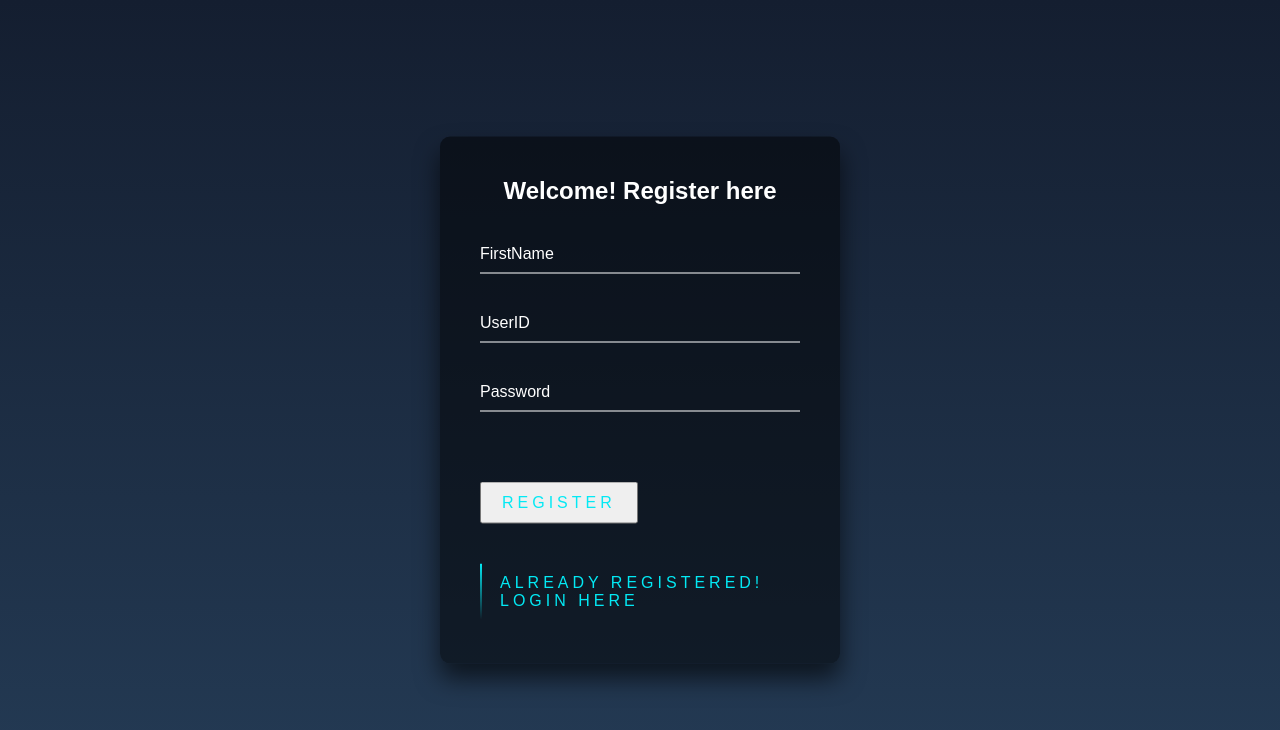
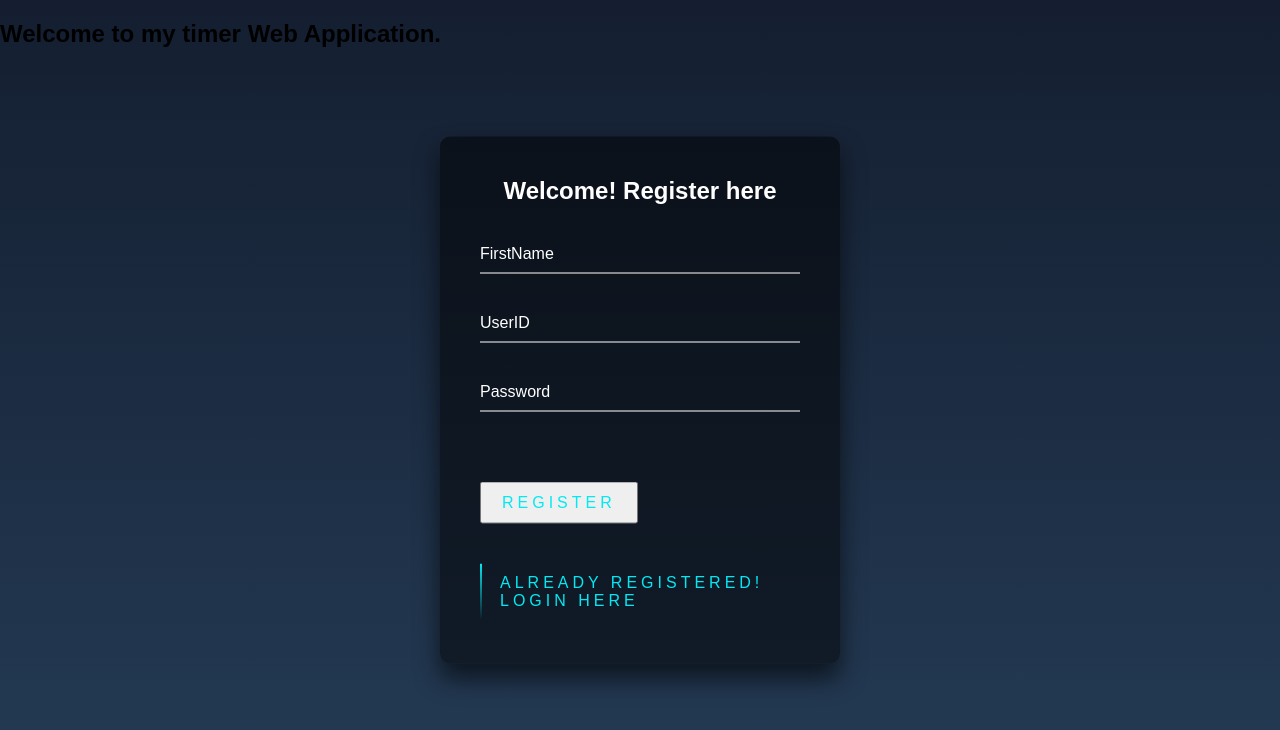
Before and after one commit to juliegelman/ITMD511Proj, a website: page index.html in a window 1280 px wide. Drawn offline with Linux system fonts and the light colour scheme.

Commit message:
update indeex to pass test

```diff
--- a/index.html
+++ b/index.html
@@ -206,6 +206,9 @@
 </head>
 
 <body>
+  <h2>
+    Welcome to my timer Web Application.
+  </h2>
     <div class="login-box">
         <h2>Welcome! Register here</h2>
         <form>
```
